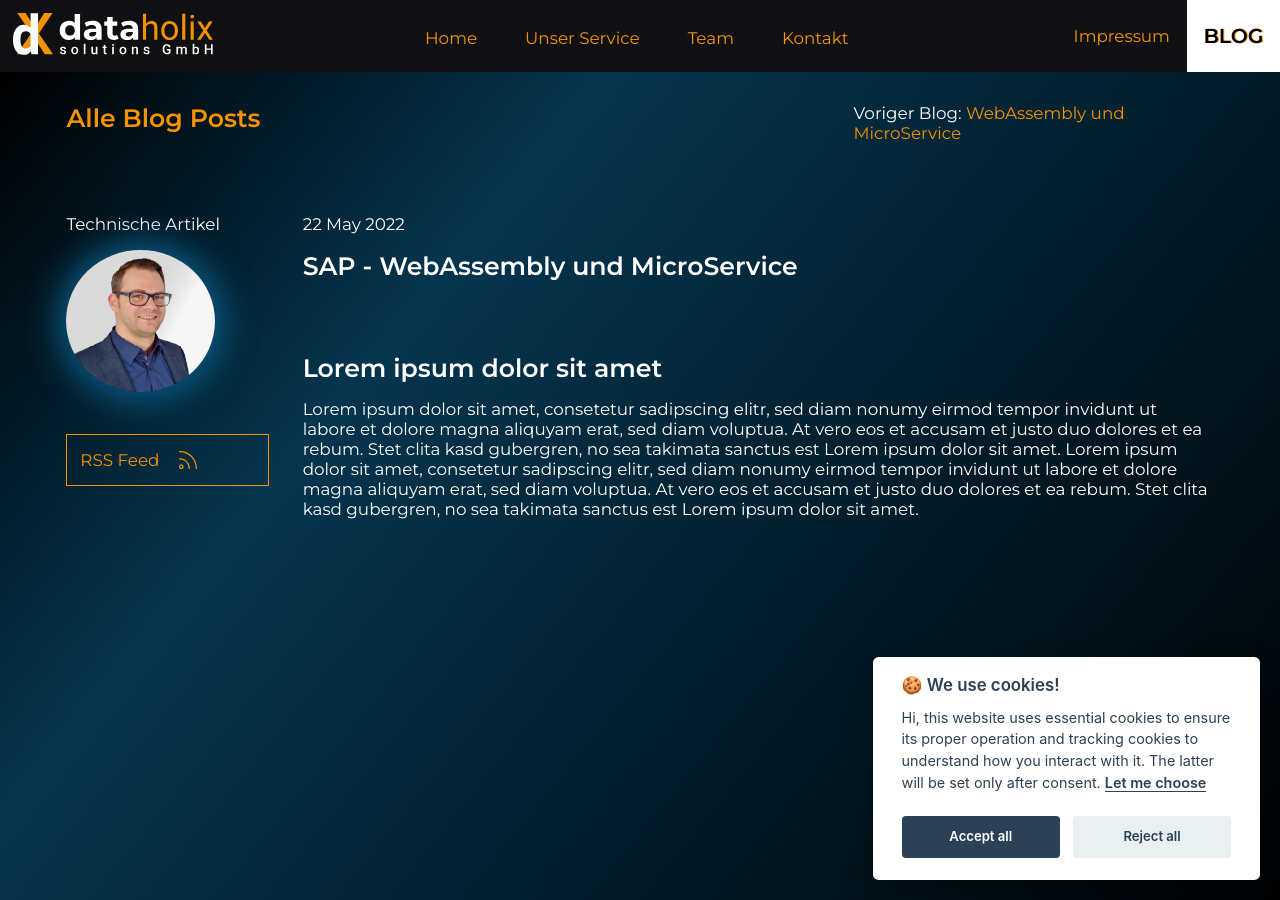
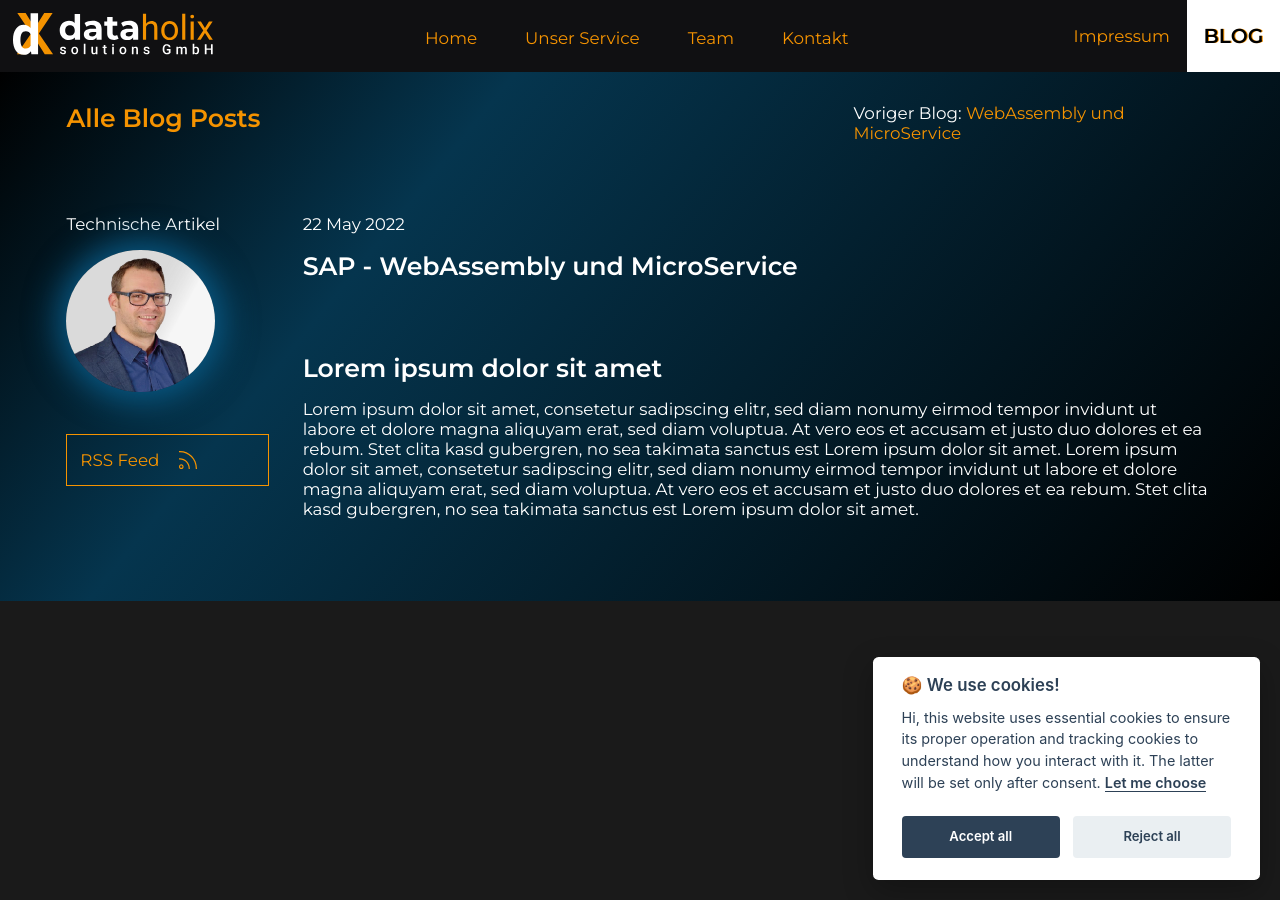
Before and after one commit to dataholix-melih-omay/dataholix-www, a Jekyll site: the page built from _posts/de/allgemein/2022-05-22-data-analytics-Business-intelligence-lösungen-angelo.md, in a window 1280 px wide and 900 px high. Built offline with Jekyll 4.4.1, drawn with Linux system fonts in a browser that asks for light colours.

Commit message:
[Improved] - hg navigatin fix

```diff
--- a/_includes/header.html
+++ b/_includes/header.html
@@ -26,7 +26,7 @@
                         <a href="{{"/#home" | prepend: site.baseurl}}" class="nav__link {{ active }}">
                             <picture>
                                 <source srcset="{{"/assets/images/navigation/home-white.svg" | prepend: site.baseurl}}" media="(prefers-color-scheme: dark)">
-                                <img src="{{"/assets/images/navigation/home-white.svg" | prepend: site.baseurl}}" alt="Menu Home" class="nav__icon nav__icon-active">
+                                <img src="{{"/assets/images/navigation/home-white.svg" | prepend: site.baseurl}}" alt="Menu Home" class="nav__icon">
                             </picture>
                             <span class="nav__name">Home</span>
                         </a>
--- a/_layouts/post.html
+++ b/_layouts/post.html
@@ -6,7 +6,7 @@
 {%- include header.html page="blog"-%}
 
 
-<section id="page_blog">
+<section id="page-post">
     <div class="headline">
         <div>
             <h2><a href="{{"/blogs.html" | prepend: site.baseurl}}">Alle Blog Posts</a></h2>
--- a/_sass/media-queries/_main.scss
+++ b/_sass/media-queries/_main.scss
@@ -30,10 +30,16 @@
 
 
     #about {
-        padding: 1rem;
+        padding: var(--font-size-sm);
+
+
+        img {
+            width: 100%;
+
+        }
 
         .container-about {
-            --margin: 1rem;
+            --margin: var(--font-size-sm);
         }
     }
 
@@ -167,9 +173,11 @@
 
         }
 
+        #page-post{
+            padding: 0 var(--font-size-sm);
 
         .container-newblog> :nth-child(1) {
-            min-width: calc(20% - (var(--margin) * 2));
+            min-width: calc(100% - (var(--margin) * 2));
 
             .img {
                 margin-right: var(--font-size-base);
@@ -177,10 +185,7 @@
                 img {
                     width: 40%;
                     height: 40%;
-                    border-radius: 50%;
-                    margin-top: 16px;
-                    -webkit-box-shadow: 0px 0px 33px 9px rgba(10, 103, 153, 0.8);
-                    box-shadow: 0px 0px 33px 9px rgba(10, 103, 153, 0.8);
+
                 }
             }
         }
@@ -201,6 +206,7 @@
 
             }
         }
+    }
 
 
 }
--- a/_sass/sites/_page_blog.scss
+++ b/_sass/sites/_page_blog.scss
@@ -127,7 +127,11 @@
 
 /*-einzel Blog */
 
-
+#page-post{
+    background: rgb(0, 0, 0);
+    background: linear-gradient(129deg, rgba(0, 0, 0, 1) 1%, rgba(5, 53, 78, 1) 31%, rgba(0, 0, 0, 1) 100%);
+    padding: 0 var(--font-size-xxl);
+    padding-bottom: var(--font-size-xxxl);
 
 
 .container-newblog {
@@ -225,3 +229,5 @@
 .headline> :nth-child(3) {
     min-width: calc(33% - (var(--margin) * 2));
 }
+
+}
```
